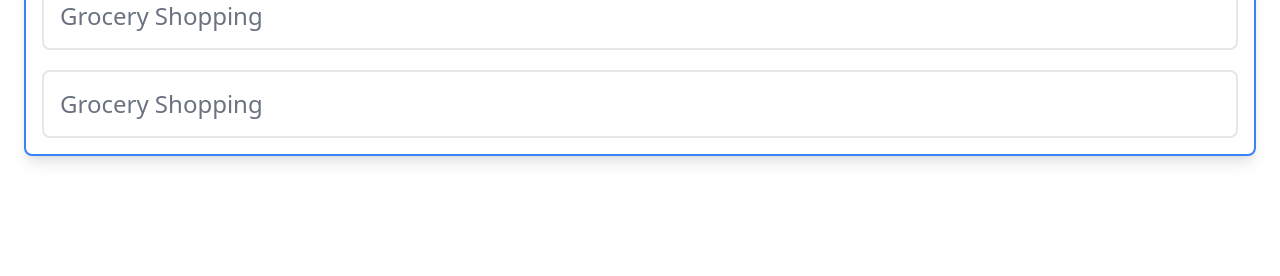
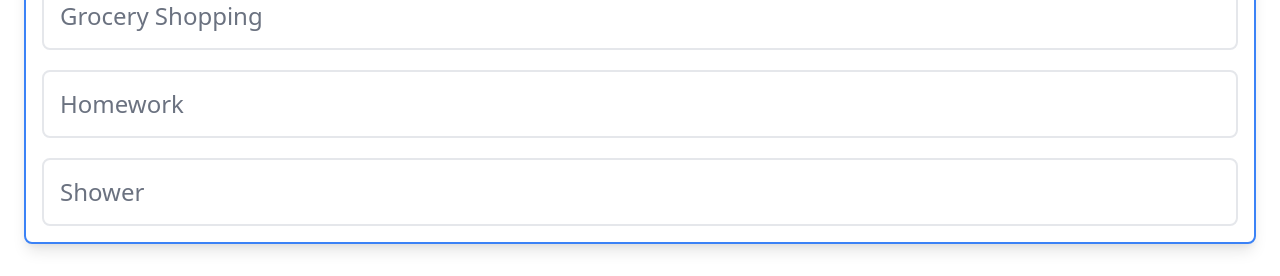
Before and after one commit to MarcellusCodes/MyCro, a Next.js app: page / in a window 1280 px wide. Shown: the part 213-489 px from the top of the page. Built offline with nearby package versions, Linux system fonts and the light colour scheme; a web font is replaced by a local one.

Commit message:
Added Store, Edit Btn, Add Todo, Replaced normal div container with Form

```diff
--- /dev/null
+++ b/src/components/features/todo_list/assets/icons/edit.jsx
@@ -0,0 +1,19 @@
+const Edit = () => {
+  return (
+    <>
+      <svg
+        height={33}
+        viewBox="0 0 24 24"
+        width={33}
+        xmlns="http://www.w3.org/2000/svg"
+        fill="#3B82F6"
+      >
+        <path d="M17.5 24h-15A2.503 2.503 0 010 21.5v-15C0 5.122 1.121 4 2.5 4h9a.5.5 0 010 1h-9C1.673 5 1 5.673 1 6.5v15c0 .827.673 1.5 1.5 1.5h15c.827 0 1.5-.673 1.5-1.5v-9a.5.5 0 011 0v9c0 1.378-1.121 2.5-2.5 2.5z" />
+        <path d="M8.772 15.728a.5.5 0 01-.491-.598l.707-3.536a.491.491 0 01.137-.255L19.732.732A2.502 2.502 0 0124 2.5c0 .668-.26 1.296-.732 1.768L12.661 14.875a.497.497 0 01-.256.137l-3.535.706a.46.46 0 01-.098.01zm1.168-3.789l-.53 2.652 2.651-.53 10.499-10.5c.284-.284.44-.66.44-1.061s-.156-.777-.439-1.061a1.501 1.501 0 00-2.121 0zm2.368 2.582h.01z" />
+        <path d="M21.5 5.829a.502.502 0 01-.354-.146l-2.828-2.829a.5.5 0 01.707-.707l2.828 2.829a.5.5 0 01-.353.853z" />
+      </svg>
+    </>
+  );
+};
+
+export default Edit;
--- a/src/components/features/todo_list/components/button.jsx
+++ b/src/components/features/todo_list/components/button.jsx
@@ -1,7 +1,7 @@
 import { motion } from "framer-motion";
 import { useState } from "react";
 
-const Button = () => {
+const Button = ({ onClick }) => {
   const IconMotion = {
     rest: {
       rotate: 0,
@@ -22,6 +22,7 @@ const Button = () => {
         animate="rest"
         whileTap="active"
         className="shadow-lg rounded-lg p-2 flex justify-center items-center border-2 border-blue-500 ml-1 origin-center"
+        type="submit"
       >
         <motion.svg
           style={{
--- /dev/null
+++ b/src/components/features/todo_list/components/form.jsx
@@ -0,0 +1,24 @@
+import Input from "./input";
+import Button from "./button";
+import { useContext } from "react";
+import { StoreContext } from "../stores/store";
+
+const Form = () => {
+  const { todos, setTodos } = useContext(StoreContext);
+  const addTodo = (event) => {
+    event.preventDefault();
+    setTodos([...todos, { id: todos.length, todo: "Test" }]);
+  };
+  return (
+    <>
+      <form onSubmit={addTodo}>
+        <div className="flex flex-row justify-center items-center">
+          <Input />
+          <Button />
+        </div>
+      </form>
+    </>
+  );
+};
+
+export default Form;
--- a/src/components/features/todo_list/components/list.jsx
+++ b/src/components/features/todo_list/components/list.jsx
@@ -1,7 +1,9 @@
 import { Oops, NoTodos } from "../assets/icons/empty";
 import Todo from "./todo";
+import { useContext } from "react";
+import { StoreContext } from "../stores/store";
 const List = () => {
-  const todos = [<Todo />, <Todo />];
+  const { todos } = useContext(StoreContext);
   return (
     <>
       <div
@@ -10,7 +12,7 @@ const List = () => {
         } p-4 rounded-lg shadow-lg w-full`}
       >
         {todos.length > 0 ? (
-          todos.map((todo) => <Todo />)
+          todos.map((todo) => <Todo data={todo} key={todo.id} />)
         ) : (
           <div className="flex flex-col items-center space-y-5 my-24">
             <Oops />
--- a/src/components/features/todo_list/components/todo.jsx
+++ b/src/components/features/todo_list/components/todo.jsx
@@ -1,48 +1,67 @@
 import { motion, useTransform, useMotionValue } from "framer-motion";
-import { useState } from "react";
+import { useState, useRef } from "react";
+import Edit from "../assets/icons/edit";
 
-const Todo = () => {
+const Todo = ({ data }) => {
   const x = useMotionValue(0);
+  const [editable, setEditable] = useState(false);
   const Range = [-150, -50, 50, 150];
   const backgroundRange = ["#EF4444", "#FFFFFF", "#FFFFFF", "#F59E0B"];
   const backgroundColor = useTransform(x, Range, backgroundRange);
   const textRange = ["#FFFFFF", "#6B7280", "#6B7280", "#FFFFFF"];
   const textColor = useTransform(x, Range, textRange);
-  const [dragStartValue, setDragStartValue] = useState(0);
-  const checkTodoAction = (dragEndValue) => {
-    const difference = dragStartValue - dragEndValue;
-    console.log(dragStartValue, dragEndValue);
-    console.log(difference);
-    if (difference >= 500) {
+  const [dragStartValueX, setDragStartValueX] = useState(0);
+  const [dragStartValueY, setDragStartValueY] = useState(0);
+  const [status, setStatus] = useState(false);
+  const checkTodoAction = (dragEndValueX, dragEndValueY) => {
+    const difference_x = dragStartValueX - dragEndValueX;
+    const difference_y = dragStartValueY - dragEndValueY;
+
+    if (difference_x >= 500) {
       alert("Todo Deleted");
       return;
     }
-    if (difference <= -500) {
+    if (difference_x <= -500) {
       alert("Todo Editable");
+      setEditable(true);
+      return;
+    }
+
+    if (difference_y >= 250) {
+      setStatus(false);
+      return;
+    }
+
+    if (difference_y <= -250) {
+      setStatus(true);
       return;
     }
   };
   return (
     <>
       <motion.div
+        contentEditable={editable}
         drag
         dragConstraints={{ left: 0, right: 0, top: 0, bottom: 0 }}
         dragElastic={0.3}
         onDragStart={(event, info) => {
-          setDragStartValue(info.point.x);
+          setDragStartValueX(info.point.x);
+          setDragStartValueY(info.point.y);
         }}
         onDragEnd={(event, info) => {
-          checkTodoAction(info.point.x);
-          setDragStartValue(0);
+          checkTodoAction(info.point.x, info.point.y);
         }}
-        className="bg-white p-4 border-2 w-full rounded-lg cursor-move"
+        className={`bg-white p-4 border-2 ${
+          status ? "border-green-500" : ""
+        } w-full rounded-lg flex flex-row items-center justify-between`}
         style={{
           x: x,
           backgroundColor: backgroundColor,
           color: textColor,
         }}
       >
-        <p className="text-2xl">Grocery Shopping</p>
+        <p className="text-2xl">{data.todo}</p>
+        {editable ? <Edit /> : ""}
       </motion.div>
     </>
   );
--- a/src/components/features/todo_list/index.js
+++ b/src/components/features/todo_list/index.js
@@ -3,18 +3,19 @@ import Container from "./components/container";
 import Input from "./components/input";
 import Button from "./components/button";
 import List from "./components/list";
+import Form from "./components/form";
+import { StoreProvider } from "./stores/store";
 
 const TodoList = () => {
   return (
     <>
-      <Container>
-        <Branding />
-        <div className="flex flex-row justify-center items-center">
-          <Input />
-          <Button />
-        </div>
-        <List />
-      </Container>
+      <StoreProvider>
+        <Container>
+          <Branding />
+          <Form />
+          <List />
+        </Container>
+      </StoreProvider>
     </>
   );
 };
--- /dev/null
+++ b/src/components/features/todo_list/stores/store.js
@@ -0,0 +1,28 @@
+import React, { useState } from "react";
+
+const StoreContext = React.createContext();
+
+const StoreProvider = (props) => {
+  const [todos, setTodos] = useState([
+    {
+      id: 1,
+      todo: "Grocery Shopping",
+    },
+    {
+      id: 2,
+      todo: "Homework",
+    },
+    {
+      id: 3,
+      todo: "Shower",
+    },
+  ]);
+
+  return (
+    <StoreContext.Provider value={{ todos, setTodos }}>
+      {props.children}
+    </StoreContext.Provider>
+  );
+};
+
+export { StoreContext, StoreProvider };
```
Also changed, not shown: src/components/features/todo_list/stores/index.js (deleted).
